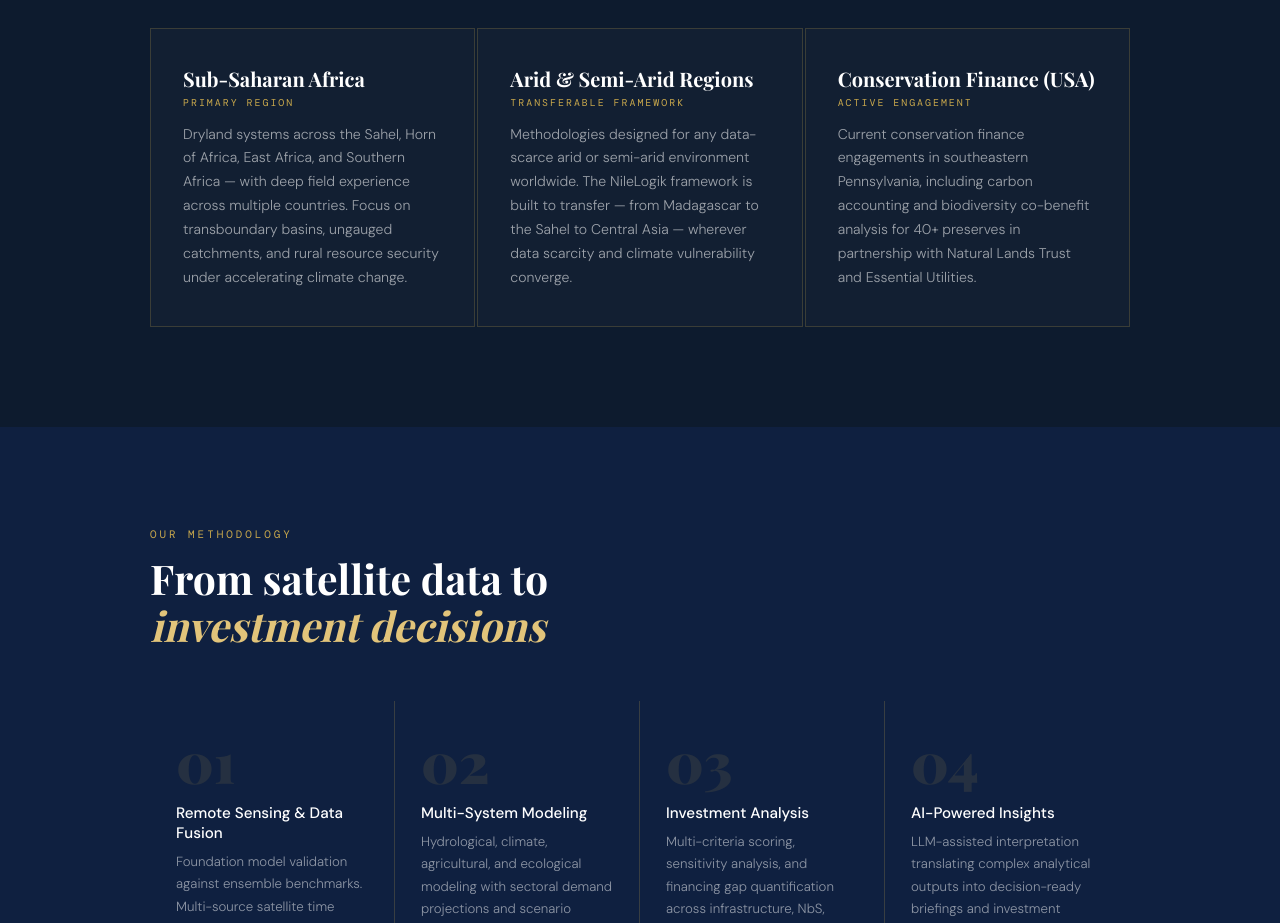
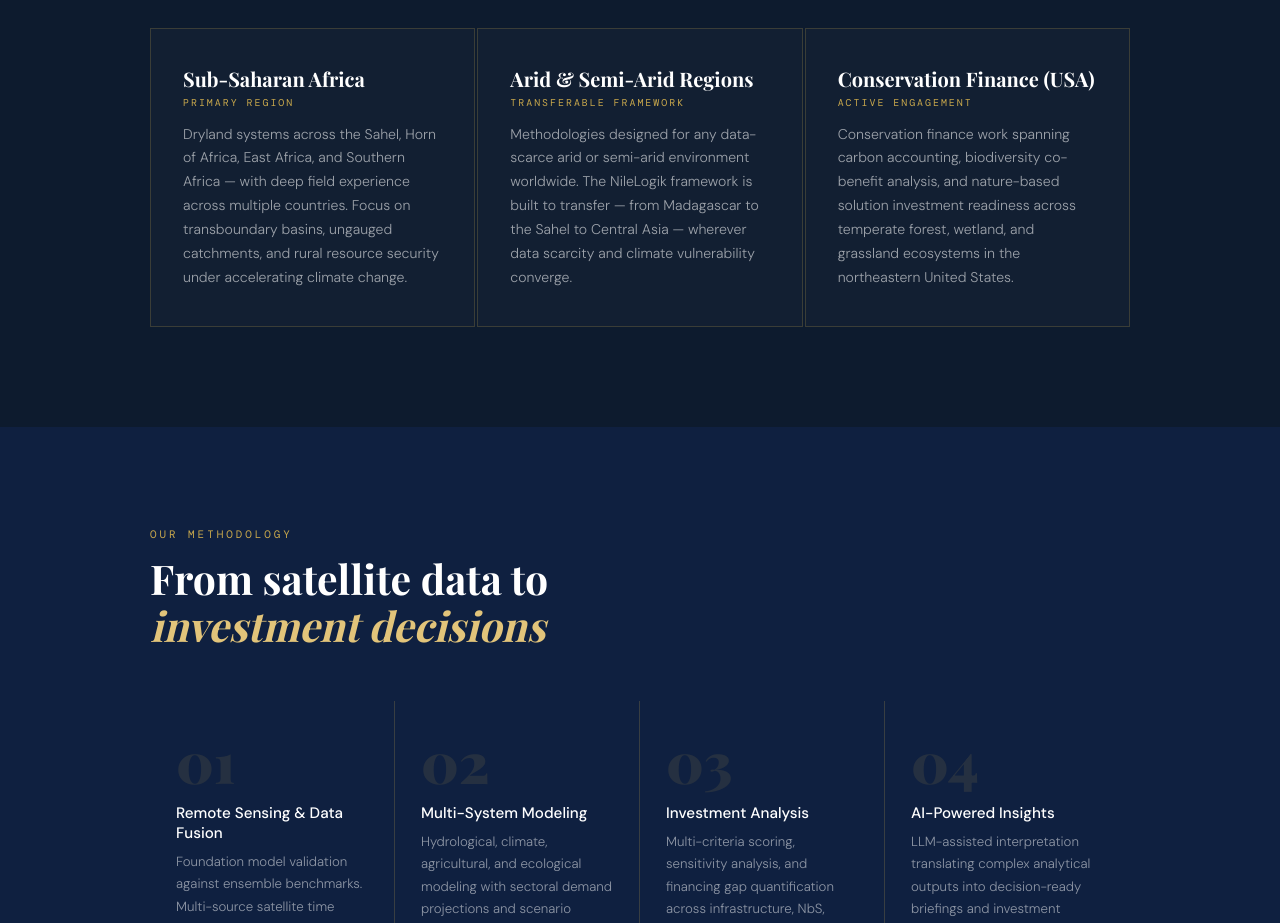
Before and after one commit to NileLogik/nilelogik-site, a plain HTML site: page index.html in a window 1280 px wide. Shown: the part 5540-6463 px from the top of the page. Drawn offline with nearby package versions, Linux system fonts and the light colour scheme; a web font is replaced by a local one.

Commit message:
index.html
Updated the description of conservation finance engagements to include a broader scope and specific ecosystems.

```diff
--- a/index.html
+++ b/index.html
@@ -920,7 +920,7 @@ footer {
         <h3 class="region-name">Conservation Finance (USA)</h3>
         <span class="region-sub">Active Engagement</span>
         <p class="region-desc">
-          Current conservation finance engagements in southeastern Pennsylvania, including carbon accounting and biodiversity co-benefit analysis for 40+ preserves in partnership with Natural Lands Trust and Essential Utilities.
+          Conservation finance work spanning carbon accounting, biodiversity co-benefit analysis, and nature-based solution investment readiness across temperate forest, wetland, and grassland ecosystems in the northeastern United States.
         </p>
       </div>
     </div>
```
